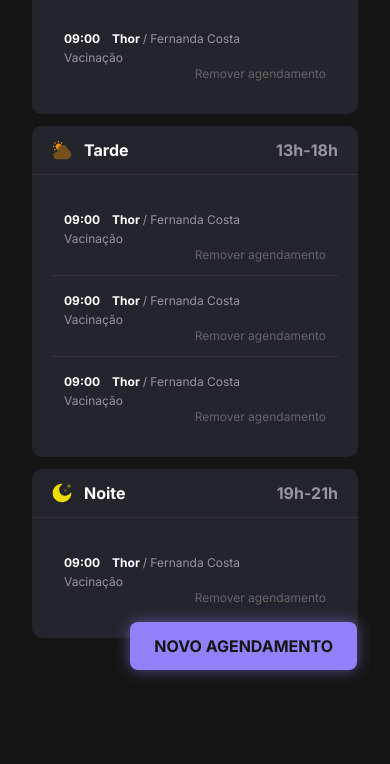
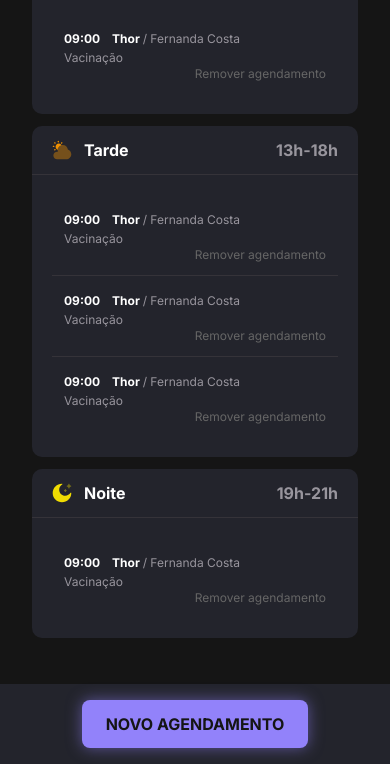
Before and after one commit to GabrielGPena793/pet_schedule, a plain HTML site: page index.html in a window 390 px wide. Shown: the part 293-1057 px from the top of the page. Before the commit the page ends 993 px from the top, so only its background shows below. Drawn offline with Linux system fonts and the light colour scheme.

Commit message:
add responsive to button

```diff
--- a/index.html
+++ b/index.html
@@ -153,6 +153,8 @@
       </section>
     </main>
 
-    <button id="new_schendule">NOVO AGENDAMENTO</button>
+    <div id="container_new_schendule">
+      <button id="new_schendule">NOVO AGENDAMENTO</button>
+    </div>
   </body>
 </html>
--- a/styles/global.css
+++ b/styles/global.css
@@ -81,6 +81,26 @@ body {
       background-color: var(--background-highlights);
     }
   }
+
+  @media (width < 768px) {
+    padding-bottom: 0;
+
+    & #container_new_schendule {
+      margin-top: 2.875rem;
+      padding-block: 1rem;
+      background-color: var(--background-tertiary);
+      margin-left: -2rem;
+      width: calc(100% + 4rem);
+
+      & #new_schendule {
+        position: relative;
+        bottom: unset;
+        right: unset;
+        display: block;
+        margin: 0 auto;
+      }
+    }
+  }
 }
 
 input[type="date"]::-webkit-inner-spin-button {
```
